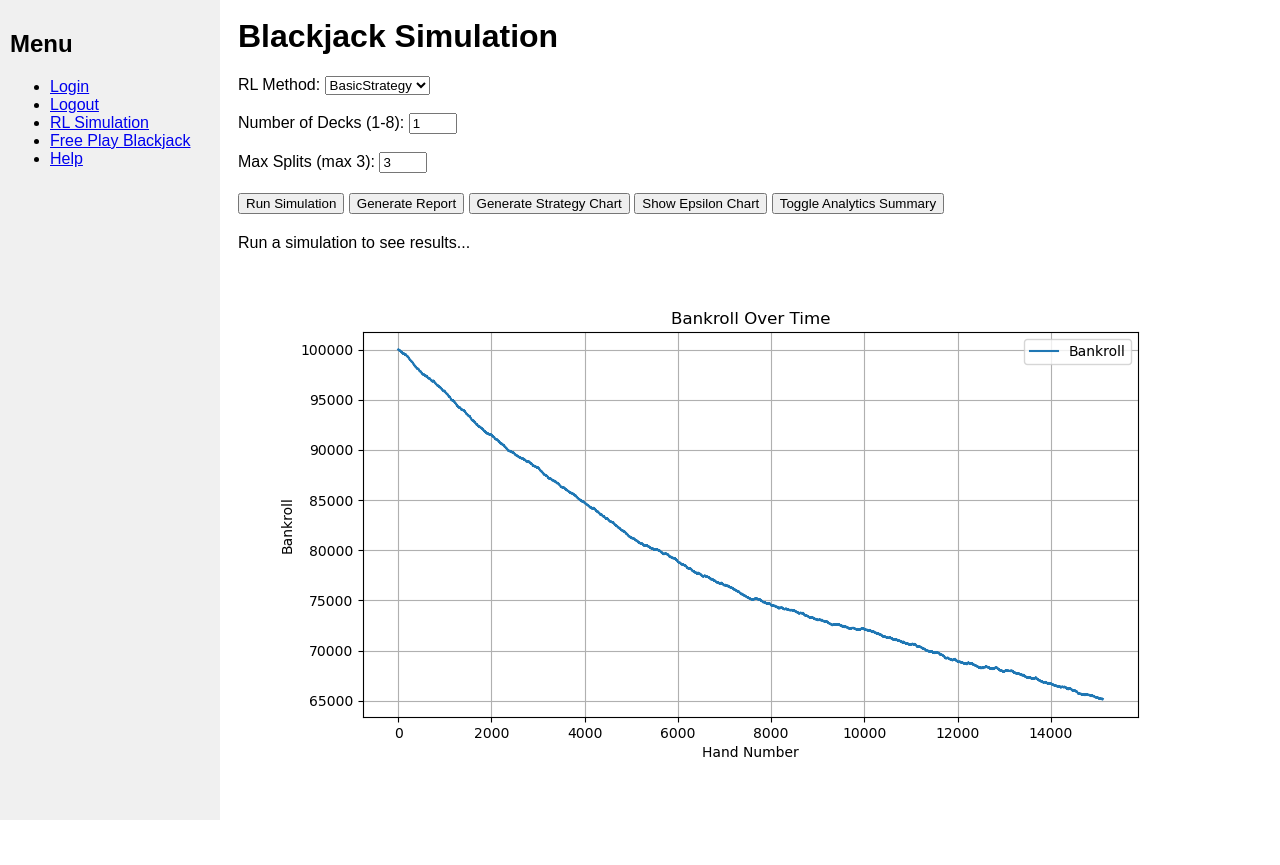
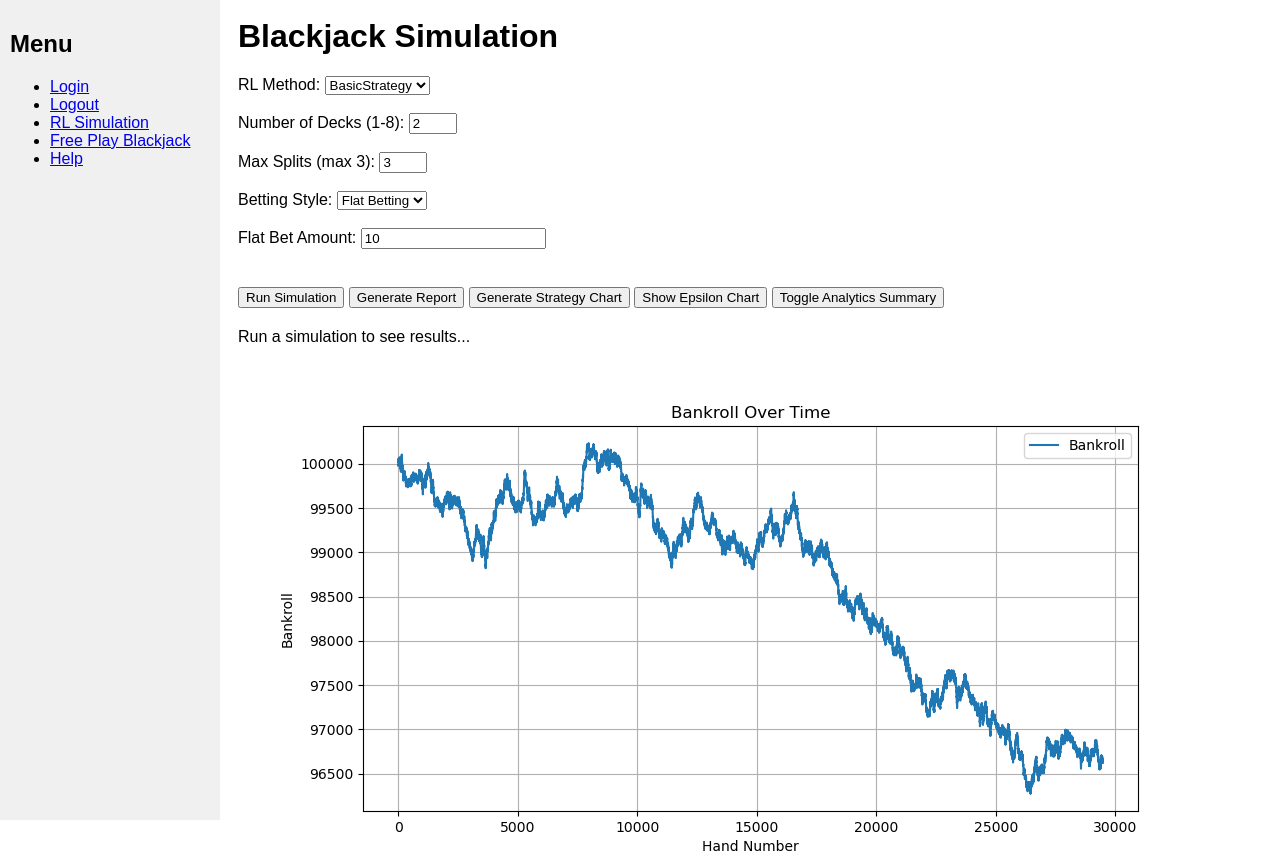
Before and after one commit to dwbango/capstone-rl-project, a Flask app: page /simulation in a window 1280 px wide. Shown: the top 865 px of the page. Run offline with Flask 3, Linux system fonts and the light colour scheme; the visitor is signed in with stand-in values (Sample User, id 1).

Commit message:
Implement Step 1 and Step 2 for betting style UI

```diff
--- a/templates/simulation.html
+++ b/templates/simulation.html
@@ -44,6 +44,7 @@
         <h1>Blackjack Simulation</h1>
         <div class="section" id="parameters">
             <form id="params-form">
+                <!-- Existing fields (RL method, # of decks, etc.) -->
                 <label for="rl_method">RL Method:</label>
                 <select id="rl_method" name="rl_method">
                     <option value="QLearning">QLearning</option>
@@ -53,14 +54,78 @@
                 <br><br>
 
                 <label for="num_decks">Number of Decks (1-8):</label>
-                <input type="number" id="num_decks" name="num_decks" min="1" max="8" value="1">
+                <input type="number" id="num_decks" name="num_decks" min="1" max="8" value="2">
                 <br><br>
 
                 <label for="max_splits">Max Splits (max 3):</label>
                 <input type="number" id="max_splits" name="max_splits" min="1" max="3" value="3">
+                <br><br>
+
+                <!-- Step 2A: Dropdown for Betting Style -->
+                <label for="betting_style">Betting Style:</label>
+                <select id="betting_style" name="betting_style" onchange="toggleBetFields()">
+                    <option value="flat" selected>Flat Betting</option>
+                    <option value="spread">Bet Spread</option>
+                </select>
+                <br><br>
+
+                <!-- Step 2B: Flat Bet input (show only if 'flat' is selected) -->
+                <div id="flat-fields">
+                    <label for="flat_bet_amount">Flat Bet Amount:</label>
+                    <input type="number" id="flat_bet_amount" name="flat_bet_amount" value="10" />
+                </div>
+                <br>
+
+                <!-- Step 2C: Spread Bet fields (show only if 'spread' is selected) -->
+                <div id="spread-fields" style="display: none;">
+                    <p>Enter bet amounts for each True Count (-3 to +6):</p>
+                    <table>
+                        <tr>
+                            <td>TC -3:</td>
+                            <td><input type="number" name="spread_-3" value="10" /></td>
+                        </tr>
+                        <tr>
+                            <td>TC -2:</td>
+                            <td><input type="number" name="spread_-2" value="10" /></td>
+                        </tr>
+                        <tr>
+                            <td>TC -1:</td>
+                            <td><input type="number" name="spread_-1" value="10" /></td>
+                        </tr>
+                        <tr>
+                            <td>TC 0:</td>
+                            <td><input type="number" name="spread_0" value="10" /></td>
+                        </tr>
+                        <tr>
+                            <td>TC 1:</td>
+                            <td><input type="number" name="spread_1" value="10" /></td>
+                        </tr>
+                        <tr>
+                            <td>TC 2:</td>
+                            <td><input type="number" name="spread_2" value="10" /></td>
+                        </tr>
+                        <tr>
+                            <td>TC 3:</td>
+                            <td><input type="number" name="spread_3" value="10" /></td>
+                        </tr>
+                        <tr>
+                            <td>TC 4:</td>
+                            <td><input type="number" name="spread_4" value="10" /></td>
+                        </tr>
+                        <tr>
+                            <td>TC 5:</td>
+                            <td><input type="number" name="spread_5" value="10" /></td>
+                        </tr>
+                        <tr>
+                            <td>TC 6:</td>
+                            <td><input type="number" name="spread_6" value="10" /></td>
+                        </tr>
+                    </table>
+                </div>
             </form>
         </div>
 
+        <!-- Step 2D: Buttons to run simulation, etc. -->
         <div class="section" id="actions">
             <button type="button" onclick="runSimulation()">Run Simulation</button>
             <button type="button" onclick="generateReport()">Generate Report</button>
@@ -69,6 +134,7 @@
             <button type="button" onclick="toggleSummary()">Toggle Analytics Summary</button>
         </div>
 
+        <!-- Step 2E: Results area -->
         <div class="section" id="results">
             <div id="results">Run a simulation to see results...</div>
         </div>
@@ -85,9 +151,22 @@
     </div>
 
     <script>
-    let summaryVisible = false;
-    let summaryData = null;
+    // Toggles the visibility of Flat vs. Spread bet fields
+    function toggleBetFields() {
+        const styleSelect = document.getElementById('betting_style').value;
+        const flatFields = document.getElementById('flat-fields');
+        const spreadFields = document.getElementById('spread-fields');
 
+        if (styleSelect === 'flat') {
+            flatFields.style.display = 'block';
+            spreadFields.style.display = 'none';
+        } else {
+            flatFields.style.display = 'none';
+            spreadFields.style.display = 'block';
+        }
+    }
+
+    // Example runSimulation function (unchanged from your code):
     function runSimulation() {
         const form = document.getElementById('params-form');
         const formData = new FormData(form);
@@ -105,7 +184,8 @@
         })
         .then(data => {
             if(!data) return;
-            document.getElementById('results').textContent = `Simulation complete. Hands: ${data.hands_played}, Shoes: ${data.shoes_played}`;
+            document.getElementById('results').textContent =
+                `Simulation complete. Hands: ${data.hands_played}, Shoes: ${data.shoes_played}`;
             const plotImg = document.getElementById('bankroll-plot');
             plotImg.src = '/static/bankroll_history.png?' + new Date().getTime();
             document.getElementById('strategy-chart').style.display='none';
@@ -185,6 +265,9 @@
         });
     }
 
+    // Toggle summary example
+    let summaryVisible = false;
+    let summaryData = null;
     function toggleSummary() {
         if(summaryData === null) {
             fetch('/get_summary')
```
Also changed, not shown: config.py (+24 -2 lines), static/bankroll_history.png.
